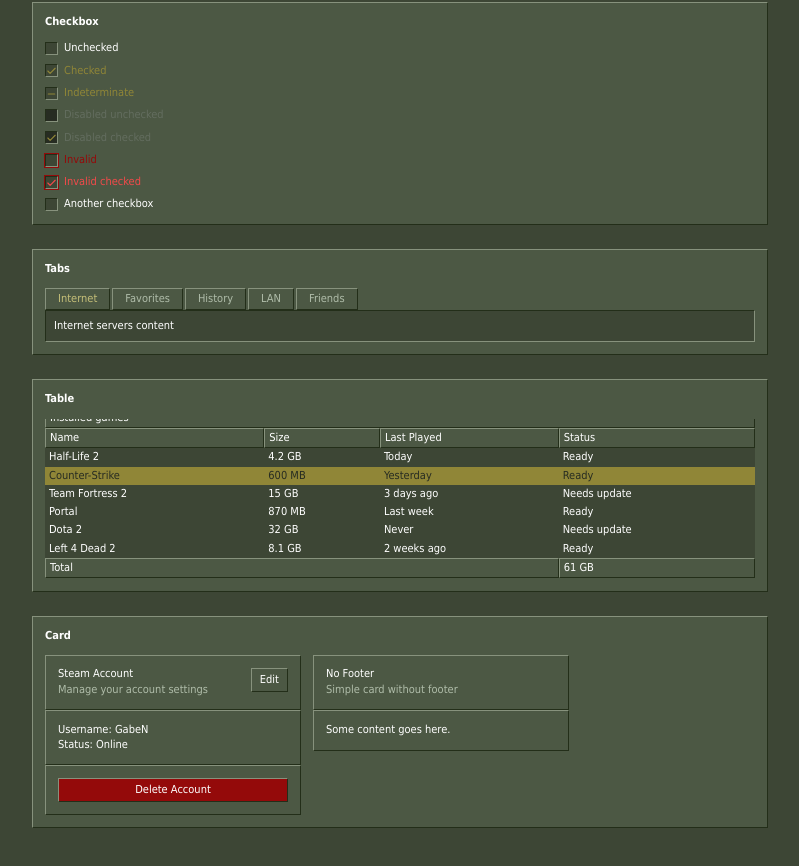
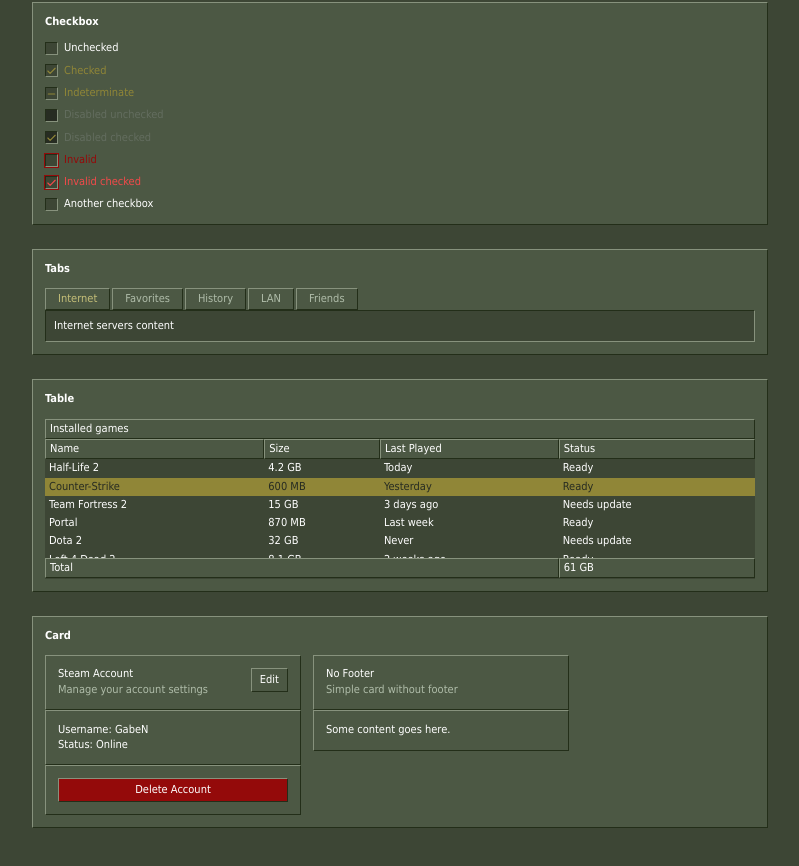
Before and after one commit to OnlyNinjaGear/go2003, a Next.js app: page / in a window 1280 px wide. Shown: the part 710-1576 px from the top of the page, without its empty margins (240-1039 px from the left). Built offline with nearby package versions, Linux system fonts and the light colour scheme.

Commit message:
auto: page.tsx

```diff
--- a/app/page.tsx
+++ b/app/page.tsx
@@ -162,8 +162,10 @@ export default function Home() {
           <h2 className="font-bold">Table</h2>
 
           <Table containerClassName="max-h-[160px] bg-input-bg">
-            <TableCaption>Installed games</TableCaption>
             <TableHeader>
+              <TableRow>
+                <TableHead colSpan={4}>Installed games</TableHead>
+              </TableRow>
               <TableRow>
                 <TableHead>Name</TableHead>
                 <TableHead>Size</TableHead>
```
